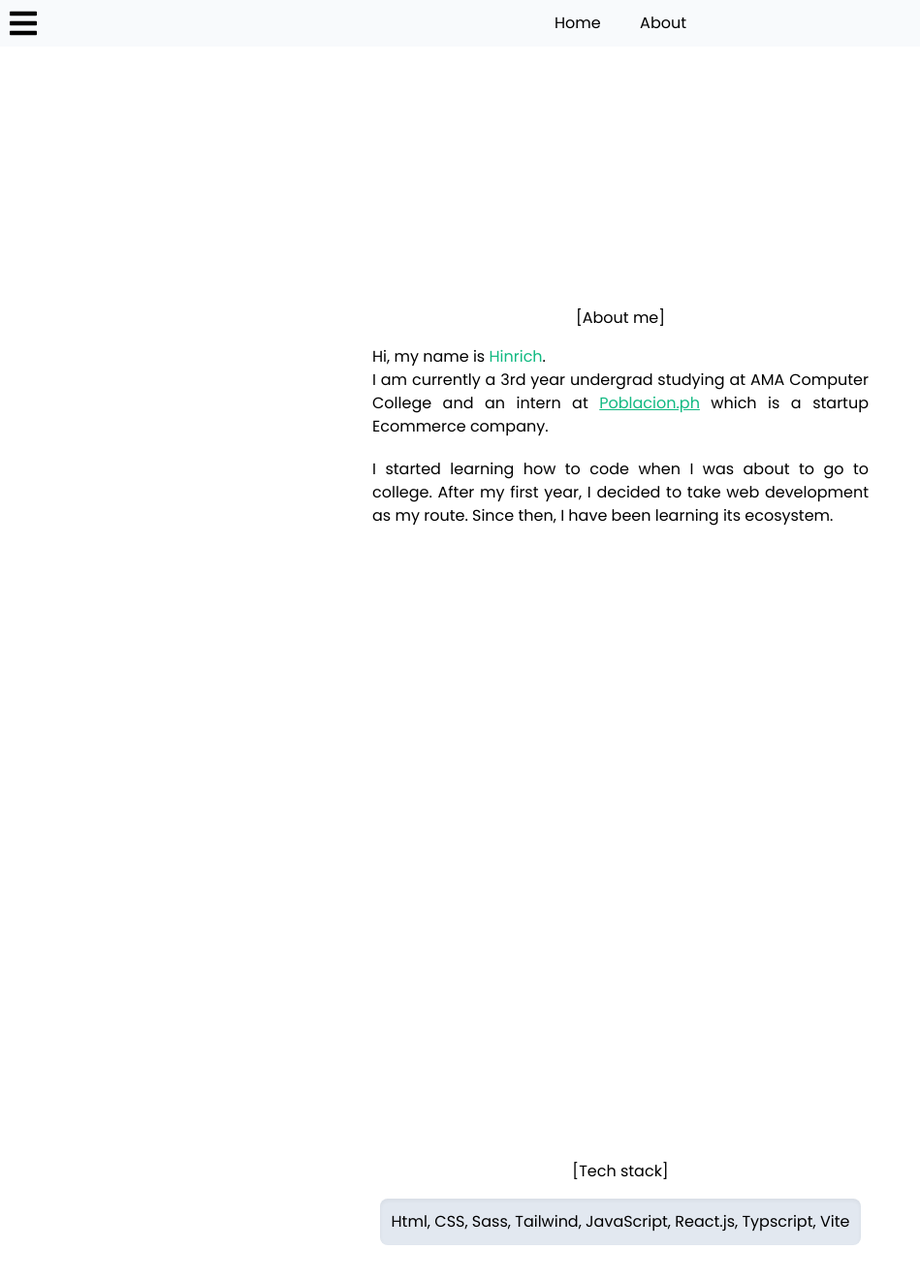
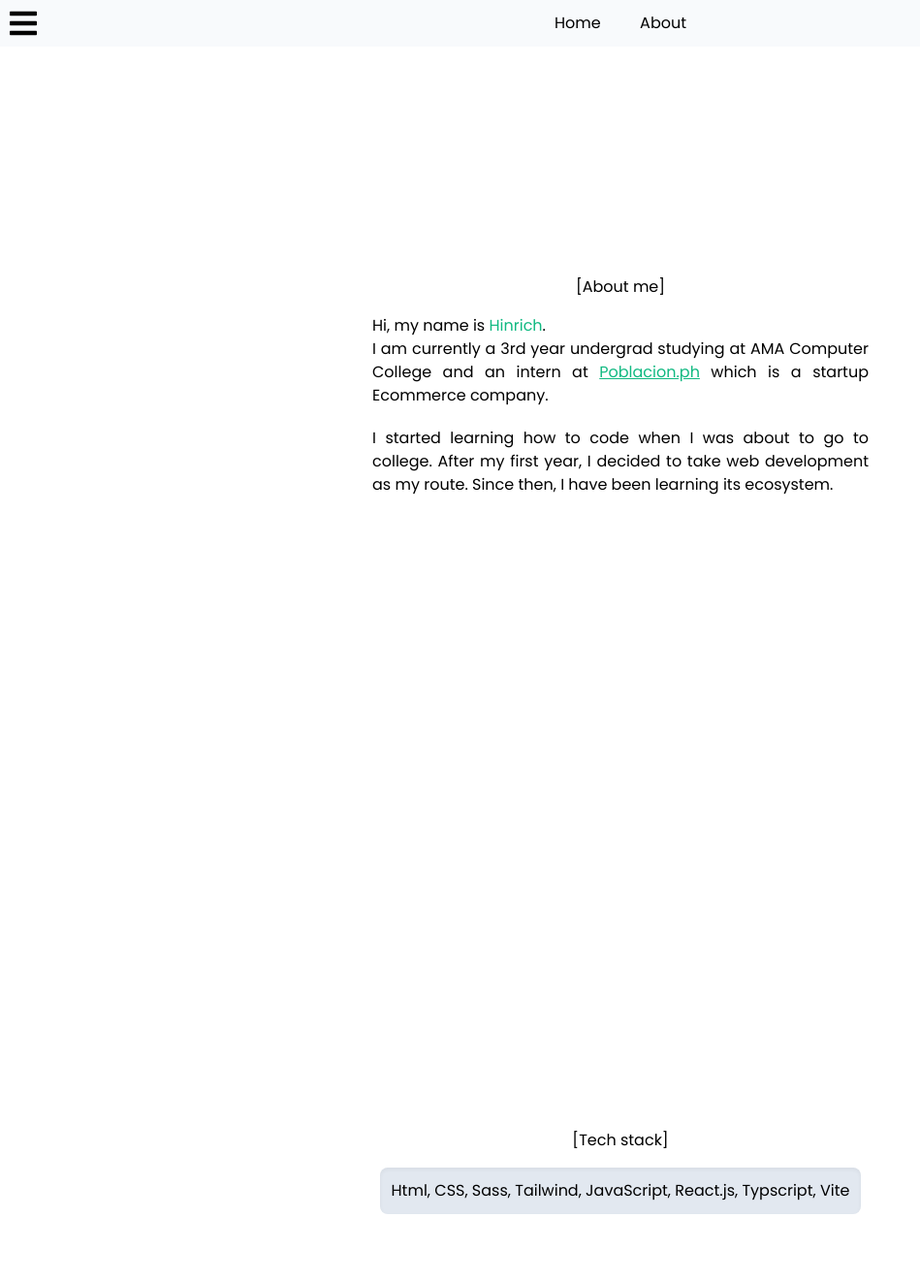
Before and after one commit to Amaterasu10/react-portfolio-vite, a React (Vite) app: page /about in a window 1280 px wide. Shown: the top 1322 px of the page at 97% size, without its empty margins (0-949 px from the left). Built offline with nearby package versions, Linux system fonts and the light colour scheme.

Commit message:
removed p-16 at each main section of about

```diff
--- a/src/routes/About.jsx
+++ b/src/routes/About.jsx
@@ -1,7 +1,7 @@
 export default function About() {
   return (
     <div>
-      <section className="h-screen pt-16 px-9 grid place-content-center place-items-center">
+      <section className="h-screen px-9 grid place-content-center place-items-center">
         <h2 className="p-4">[About me]</h2>
 
         <section className="max-w-lg">
@@ -16,7 +16,7 @@ export default function About() {
         </section>
       </section>
 
-      <section className="h-screen pt-16 px-9 grid place-content-center place-items-center">
+      <section className="h-screen px-9 grid place-content-center place-items-center">
         <h2 className="p-4">[Tech stack]</h2>
         <section className="max-w-lg bg-slate-200 p-3 shadow-inner rounded-lg">
           Html, CSS, Sass, Tailwind, JavaScript, React.js, Typscript, Vite
```
